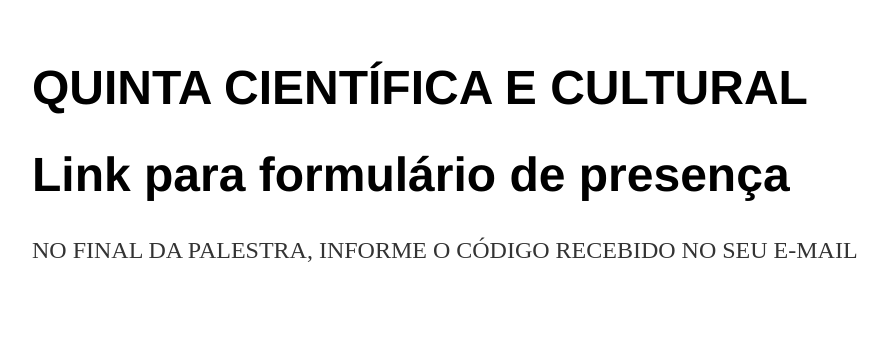
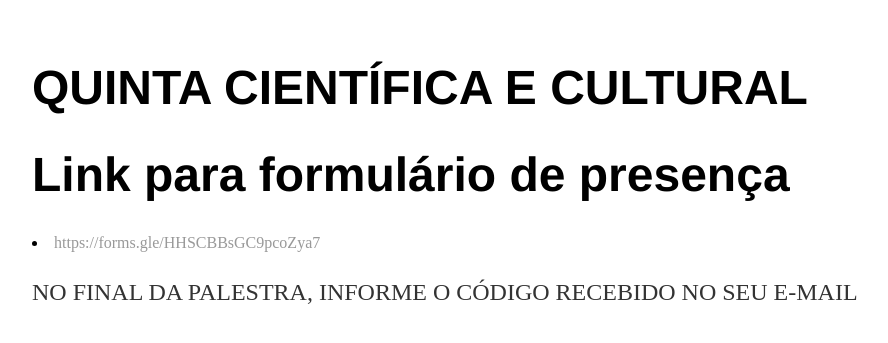
Before and after one commit to vieirarg/vieirarg.github.io, a Jekyll site: the page index.html, which Jekyll copies as it is, in a window 1280 px wide. Shown: the top 343 px of the page, without its empty margins (160-1048 px from the left). Built offline with Jekyll 4.4.1, drawn with Linux system fonts in a browser that asks for light colours.

Commit message:
Update index.html

```diff
--- a/index.html
+++ b/index.html
@@ -10,7 +10,7 @@
     		<div class="blurb">
 			<h1>QUINTA CIENTÍFICA E CULTURAL</h1>
          		<h1>Link para formulário de presença</h1>
-                <!-- <li><a href="https://forms.gle/HHSCBBsGC9pcoZya7">https://forms.gle/HHSCBBsGC9pcoZya7</a></li> -->
+                <li><a href="https://forms.gle/HHSCBBsGC9pcoZya7">https://forms.gle/HHSCBBsGC9pcoZya7</a></li>
 		<p>NO FINAL DA PALESTRA, INFORME O CÓDIGO RECEBIDO NO SEU E-MAIL</p>
     		</div><!-- /.blurb -->
 		</div><!-- /.container -->
```
